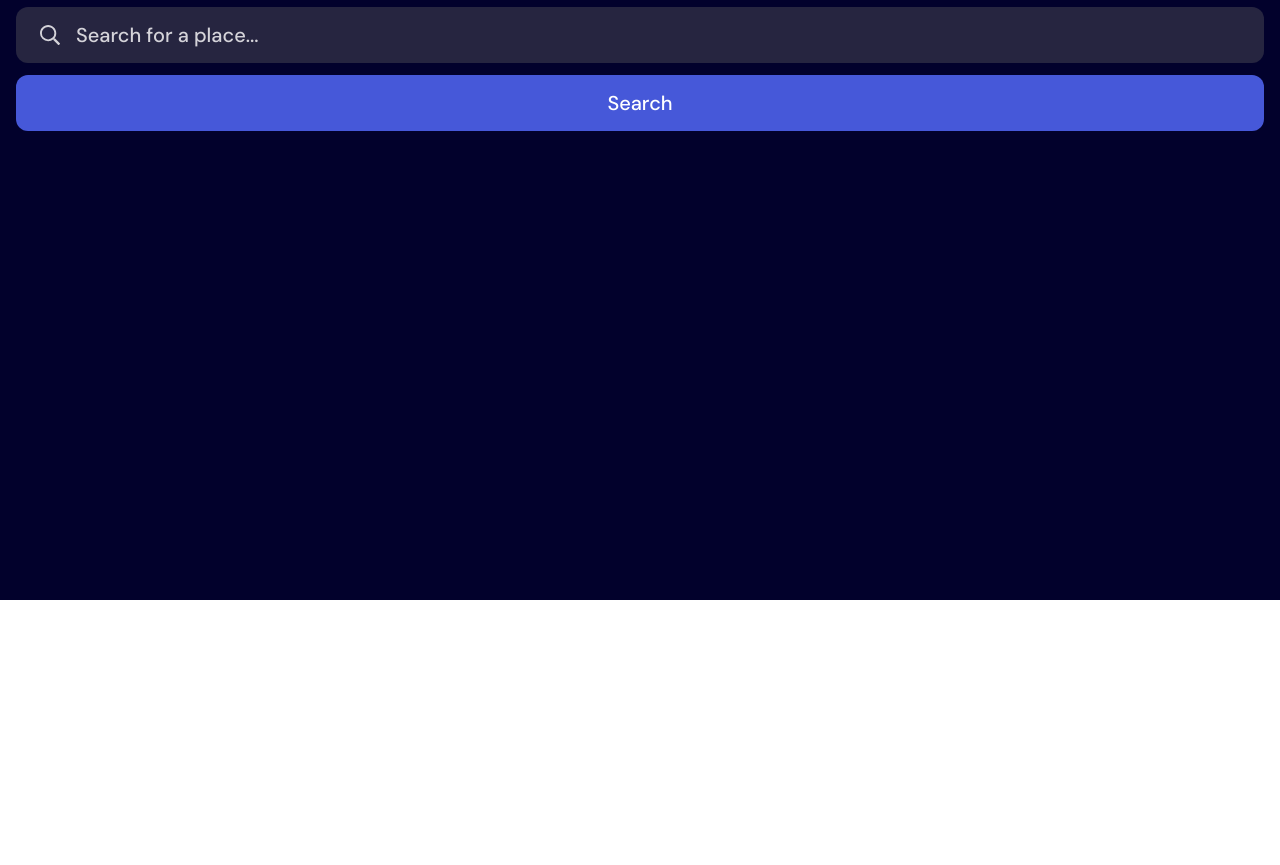
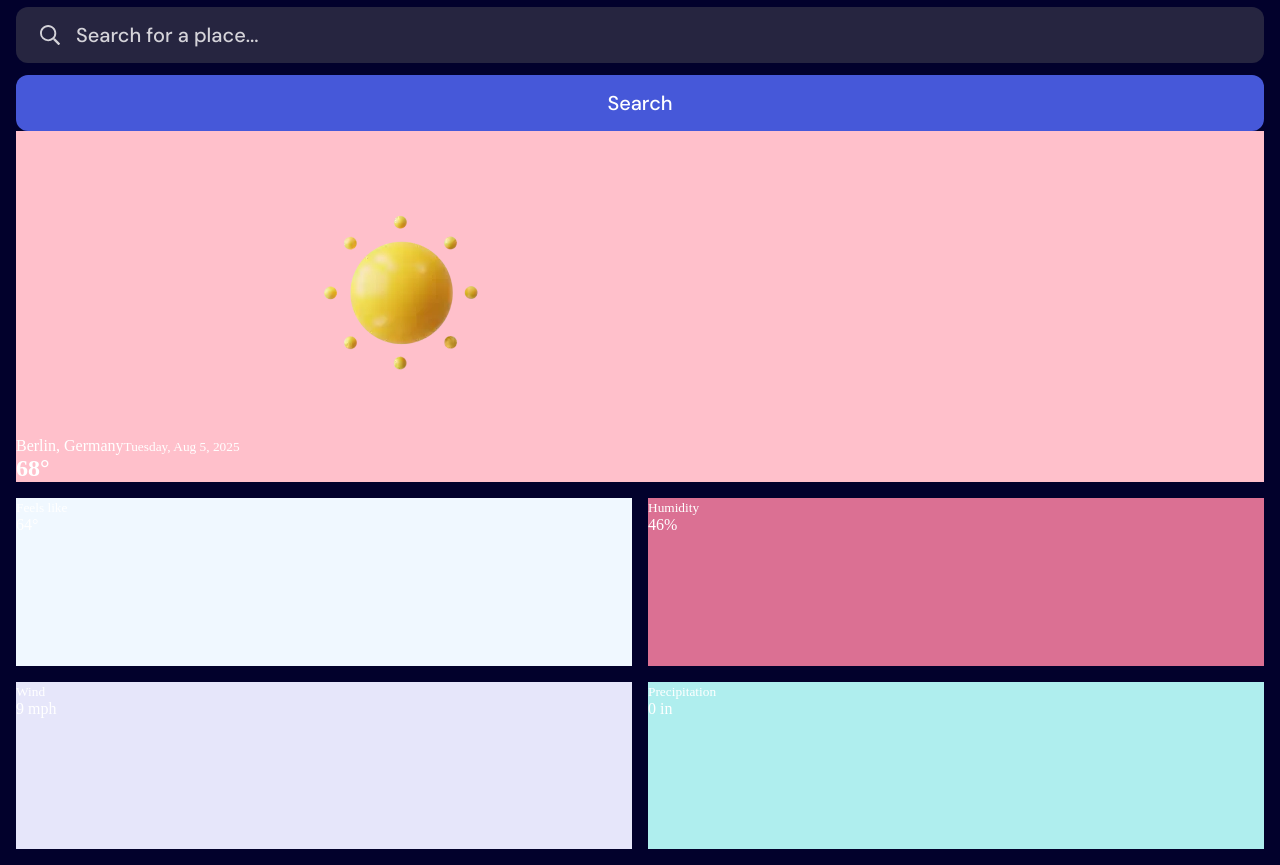
Before and after one commit to maishamir/weather-app, a React (Vite) app: page / in a window 1280 px wide. Shown: the part 200-1065 px from the top of the page. Before the commit the page ends 800 px from the top, so only its background shows below. Built offline with nearby package versions, Linux system fonts and the light colour scheme.

Commit message:
hardcoded version of day forecast

```diff
--- a/src/App.jsx
+++ b/src/App.jsx
@@ -1,4 +1,5 @@
 import './App.scss'
+import DayForecast from './components/DayForecast/DayForecast'
 import Header from './components/Header/Header'
 import SearchBar from './components/SearchBar/SearchBar'
 
@@ -8,6 +9,7 @@ function App() {
     <main className='app'>
       <Header />
       <SearchBar />
+      <DayForecast />
     </main>
   )
 }
--- a/src/components/DayForecast/DayForecast.jsx
+++ b/src/components/DayForecast/DayForecast.jsx
@@ -0,0 +1,36 @@
+import React from 'react'
+import "./DayForecast.scss"
+import sunImg from "/images/icon-sunny.webp";
+
+function DayForecast() {
+    return (
+        <section className="dayForecast">
+            <div className="parent">
+                <div className='div1'>
+                    Berlin, Germany
+                    <small>Tuesday, Aug 5, 2025</small>
+                    <img src={sunImg} alt="Sunny" className='dayForecast__icon' />
+                    <h1>68°</h1>
+                </div>
+                <div className='div2'>
+                    <small>Feels like </small>
+                    <p>64°</p>
+                </div>
+                <div className='div3'>
+                    <small>Humidity</small>
+                    <p>46%</p>
+                </div>
+                <div className='div4'>
+                    <small>Wind</small>
+                    <p>9 mph</p>
+                </div>
+                <div className='div5'>
+                    <small>Precipitation</small>
+                    <p>0 in</p>
+                </div>
+            </div>
+        </section>
+    )
+}
+
+export default DayForecast
--- a/src/components/DayForecast/DayForecast.scss
+++ b/src/components/DayForecast/DayForecast.scss
@@ -0,0 +1,42 @@
+@use "../../assets/styles/partials/typography" as *;
+@use "../../assets/styles/partials/variables" as *;
+
+.parent {
+    display: grid;
+    grid-template-columns: repeat(2, 1fr);
+    grid-template-rows: repeat(4, 1fr);
+    column-gap: 1rem;
+    row-gap: 1rem;
+    // background-color: orange;
+}
+
+
+.div1 {
+    background-color: pink;
+    grid-column: 1 / span 2;
+    grid-row: 1 / span 2;
+}
+
+.div2 {
+    background-color: aliceblue;
+    grid-column: 1;
+    grid-row: 3;
+}
+
+.div3 {
+    background-color: palevioletred;
+    grid-column: 2;
+    grid-row: 3;
+}
+
+.div4 {
+    background-color: lavender;
+    grid-column: 1;
+    grid-row: 4;
+}
+
+.div5 {
+    background-color: paleturquoise;
+    grid-column: 2;
+    grid-row: 4;
+}
```
